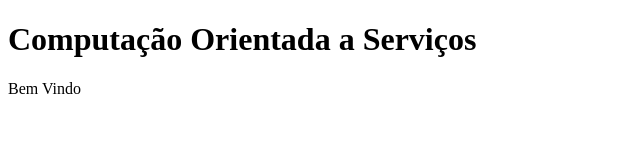
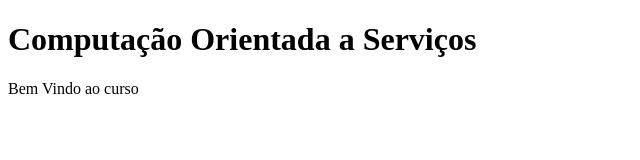
Before and after one commit to victoreduardo/primeiro-projeto, a plain HTML site: page index.html in a window 1280 px wide. Shown: the full height of the page, 0-640 px from the left. Drawn offline with Linux system fonts and the light colour scheme.

Commit message:
Update index.html

```diff
--- a/index.html
+++ b/index.html
@@ -6,6 +6,6 @@
 </head>
 <body>
     <h1>Computação Orientada a Serviços</h1>
-    <p>Bem Vindo</p>
+    <p>Bem Vindo ao curso</p>
 </body>
 </html>
```
